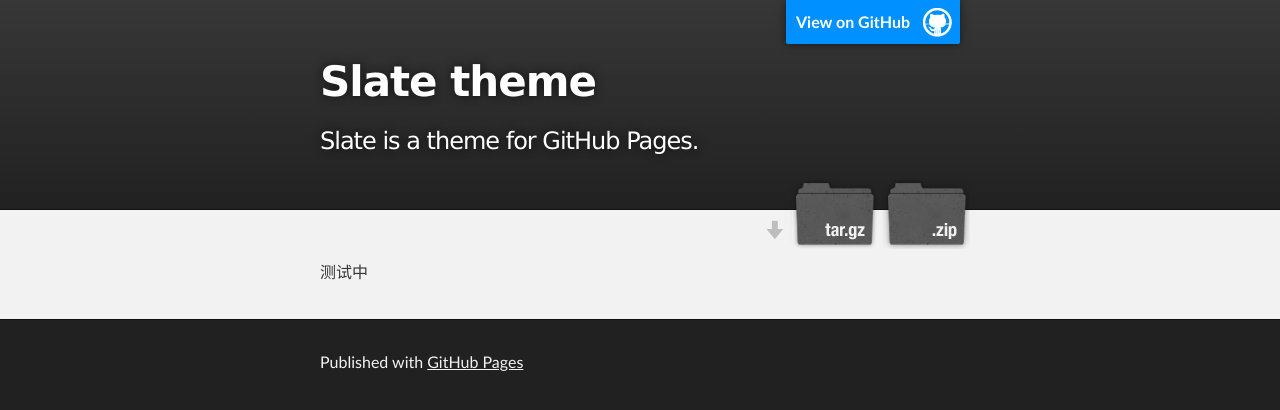
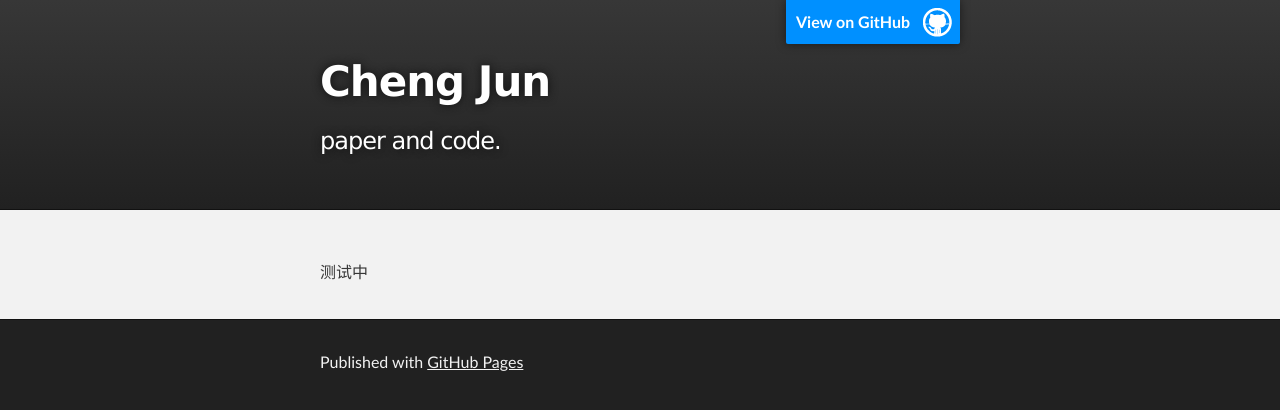
Before and after one commit to ChengJun90/chengjun90.github.io, a Jekyll site: the page built from index.md, in a window 1280 px wide. Shown: the top 410 px of the page. Built offline with Jekyll 4.4.1, drawn with Linux system fonts in a browser that asks for light colours.

Commit message:
Update _config.yml

```diff
--- a/_config.yml
+++ b/_config.yml
@@ -1,5 +1,6 @@
-title: Slate theme
-description: Slate is a theme for GitHub Pages.
-show_downloads: true
+title: Cheng Jun
+description: paper and code.
+#show_downloads: true
+show_downloads: false
 google_analytics:
 theme: jekyll-theme-slate
```
